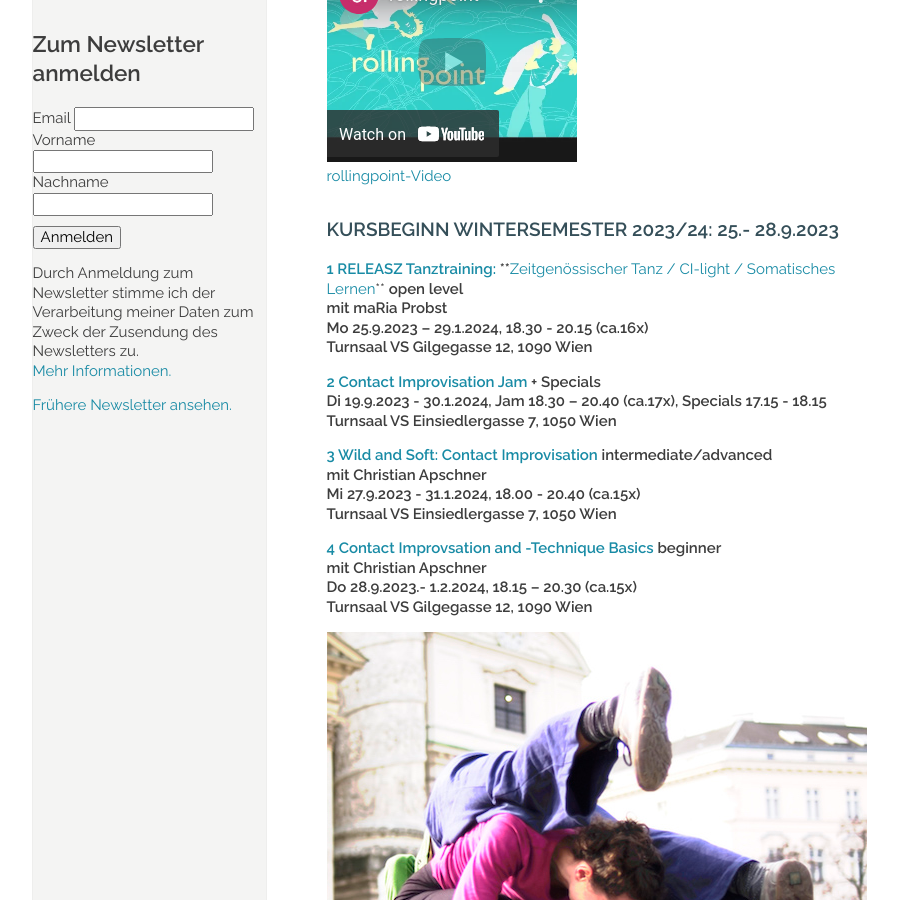
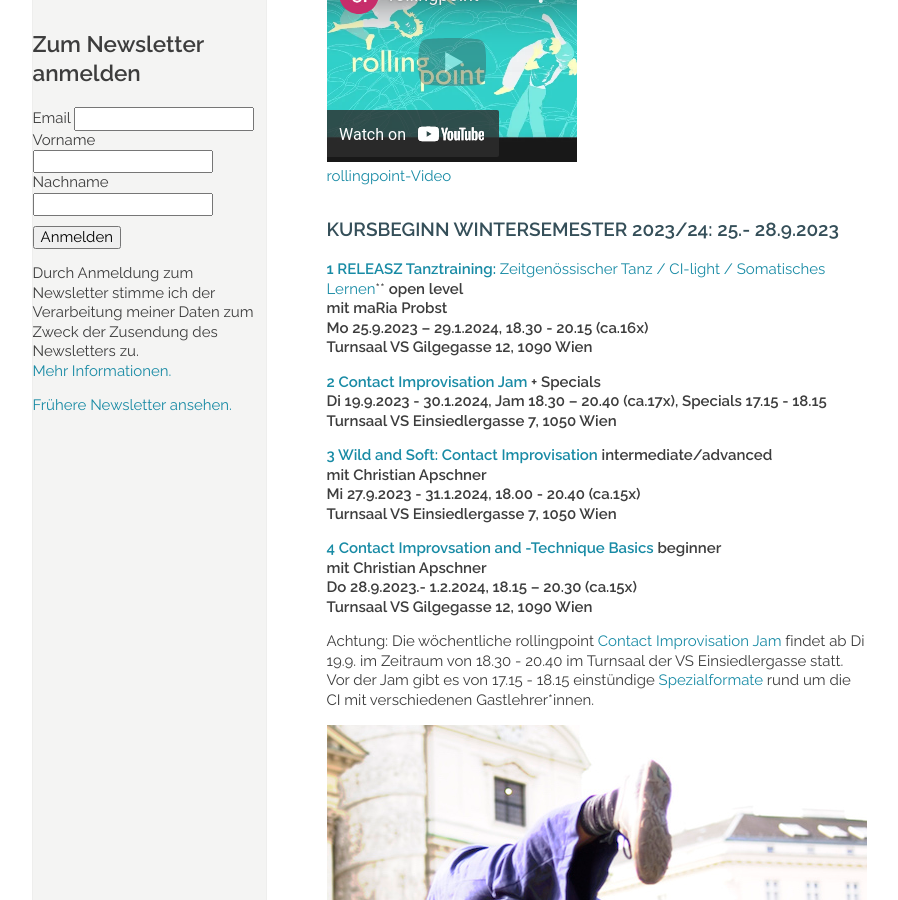
Before and after one commit to manulari/rollingpointat, a Jekyll site: the page built from _pages_de/index.md, in a window 1280 px wide and 900 px high, scrolled down 906 px. Shown: the whole window, without its empty margins (152-1050 px from the left). Built offline with Jekyll 4.4.1, drawn with Linux system fonts in a browser that asks for light colours; comment, search, counter and statistics services are not loaded.

Commit message:
Update page (de) “index”

```diff
--- a/_pages_de/index.md
+++ b/_pages_de/index.md
@@ -21,7 +21,7 @@ Fotocredit: https://johannes-stolba.net/photography/
 
 ### **KURSBEGINN WINTERSEMESTER 2023/24: 25.- 28.9.2023**
 
-**[1 RELEASZ Tanztraining: ](/kurse#mo)\*\***[Zeitgenössischer Tanz / CI-light / Somatisches Lernen](/kurse#mo)\*\* **open level**\
+**[1 RELEASZ Tanztraining: ](/kurse#mo)**[Zeitgenössischer Tanz / CI-light / Somatisches Lernen](/kurse#mo)\*\* **open level**\
  **mit maRia Probst**\
 **Mo 25.9.2023 – 29.1.2024, 18.30 - 20.15 (ca.16x)**\
 **Turnsaal VS Gilgegasse 12, 1090 Wien**
@@ -40,6 +40,10 @@ Di 19.9.2023  - 30.1.2024, Jam 18.30 – 20.40 (ca.17x), Specials 17.15 - 18.15*
 **Do 28.9.2023.- 1.2.2024, 18.15 – 20.30 (ca.15x)**\
 **Turnsaal VS Gilgegasse 12, 1090 Wien**
 
+Achtung: Die wöchentliche rollingpoint [Contact Improvisation Jam ](https://rollingpoint.at/jams)findet ab Di 19.9. im Zeitraum von 18.30 -  20.40 im Turnsaal der VS Einsiedlergasse statt. Vor der Jam gibt es von 17.15 - 18.15 einstündige [Spezialformate](https://rollingpoint.at/jams) rund um die  CI mit verschiedenen Gastlehrer*innen.
+
+
+
 
 
 ![Mehr CI auf der Stiege](/assets/uploads/dsc_1941a.jpg "Mehr CI auf der Stiege")
```
